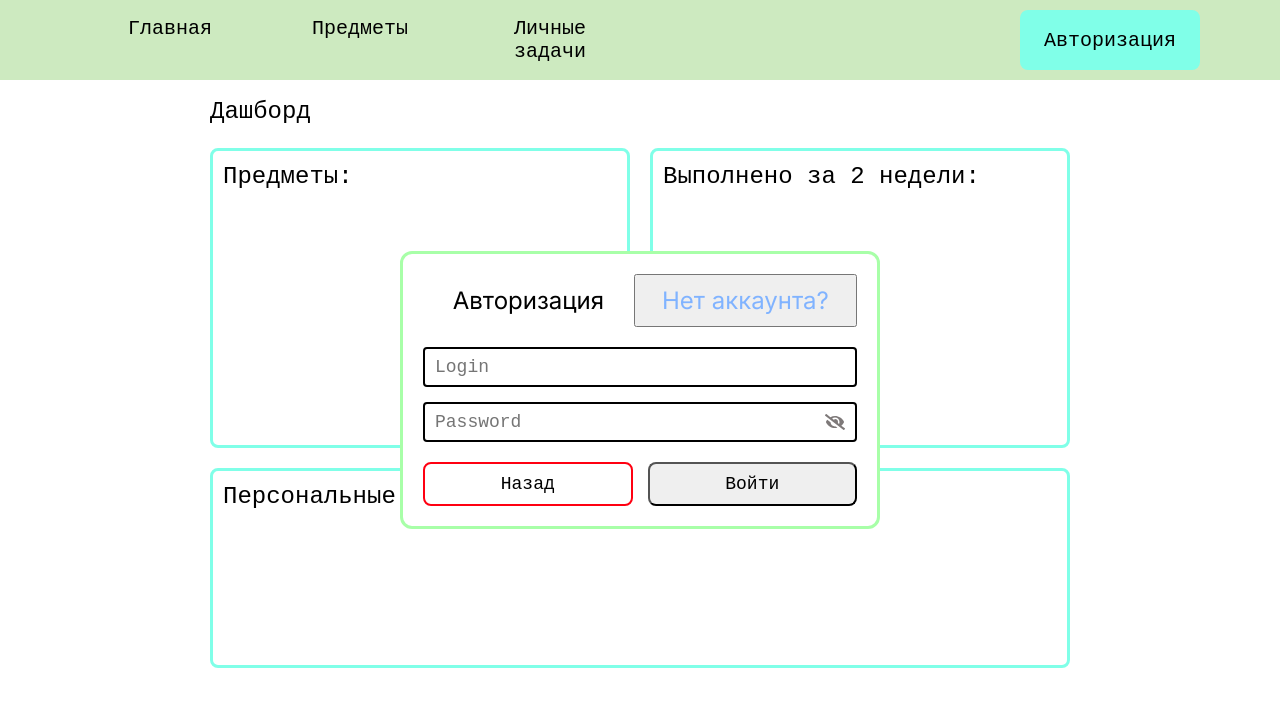
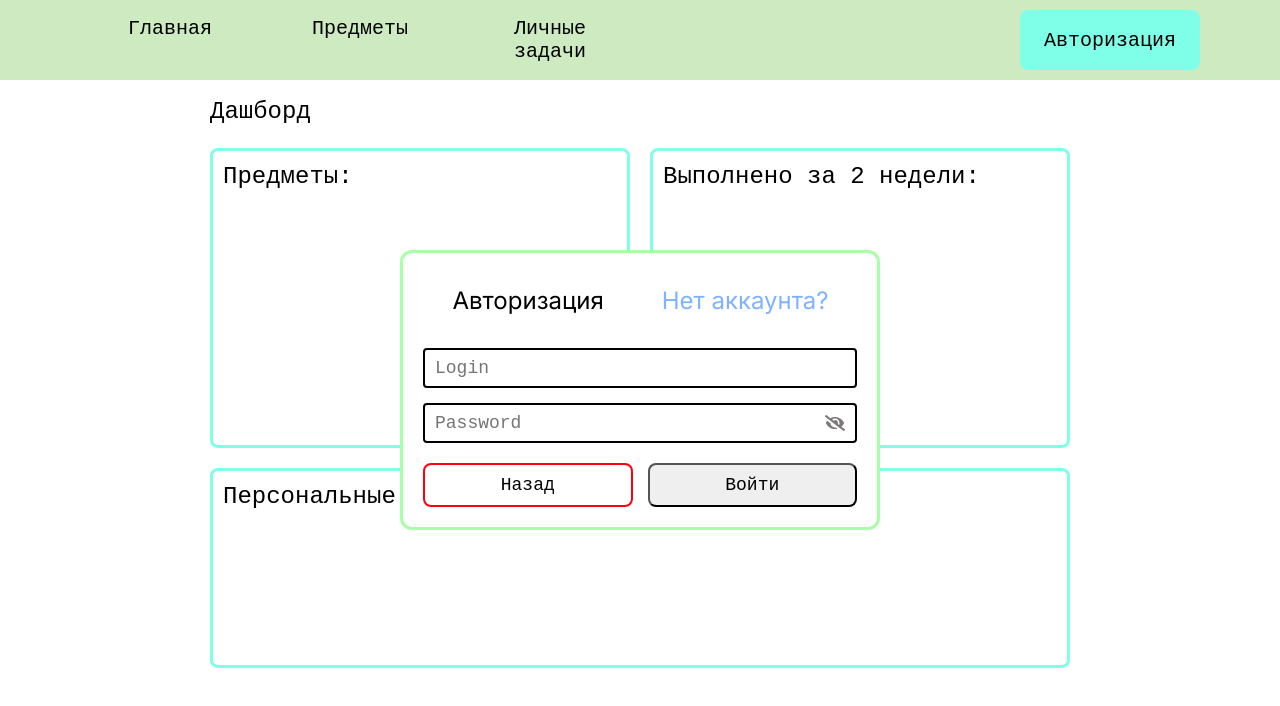
Before and after one commit to DarkenHatake/ProjectInfoBez, a React (Create React App) app: page / in a window 1280 px wide. Both pictures are taken after a click on the button "Авторизация". Shown: the top 706 px of the page. Built offline with nearby package versions, Linux system fonts and the light colour scheme.

Commit message:
add stiles for buttons (Login and Registred)

```diff
--- a/src/components/ComponentsStyles/Login.css
+++ b/src/components/ComponentsStyles/Login.css
@@ -117,7 +117,10 @@
   background: #ff0011;
   color: #ffffff;
 }
-
+.login-switch-text{
+  background: white;
+  border: 3px solid white;
+}
 /* Кнопка "Войти" */
 .login-buttons .login-login-button {
   background: #80ffe8;
--- a/src/components/ComponentsStyles/Register.css
+++ b/src/components/ComponentsStyles/Register.css
@@ -135,7 +135,10 @@
 .password-toggle:hover {
   color: #000000;
 }
-
+.register-switch-text{
+  background: white;
+  border: 3px solid white;
+}
 .register-error-message {
   padding: 10px;
   margin: 0 0 15px 0; /* Улучшенные отступы */
--- a/src/components/Login.js
+++ b/src/components/Login.js
@@ -24,7 +24,7 @@ const Login = ({ onClose, onRegister, onAuthed }) => { // Принимаем onC
       <div className="login-login-container">
         <div className="login-login-header">
           <p className="login-login-title">Авторизация</p>
-          <button onClick={onRegister}><p className="login-switch-text">Нет аккаунта?</p></button>
+          <button className="login-switch-text" onClick={onRegister}>Нет аккаунта?</button>
         </div>
         <form onSubmit={handleSubmit}>
           <div className="login-input-group">
--- a/src/components/Register.js
+++ b/src/components/Register.js
@@ -56,7 +56,7 @@ const Register = ({onLogin}) => {
     <div className={`register-container ${error ? 'register-with-error' : ''}`}>
       <div className="register-header">
         <h2>Регистрация</h2>
-        <button onClick={onLogin}><p className="register-switch-text">Есть аккаунт?</p></button>
+        <button className="register-switch-text" onClick={onLogin}>Есть аккаунт?</button>
       </div>
 
       {error && (
```
